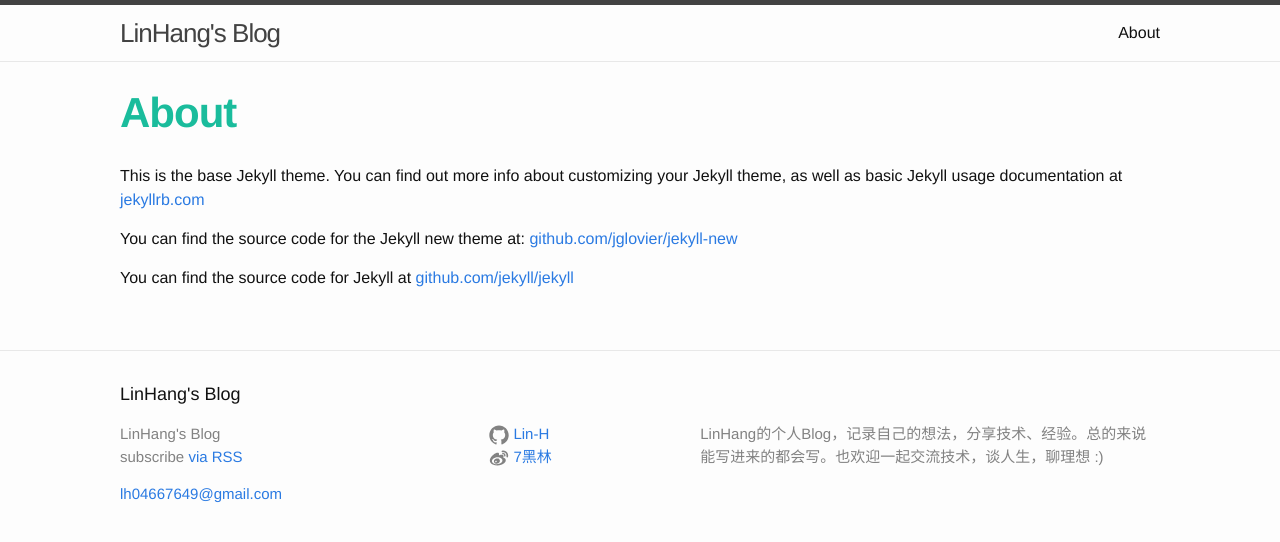
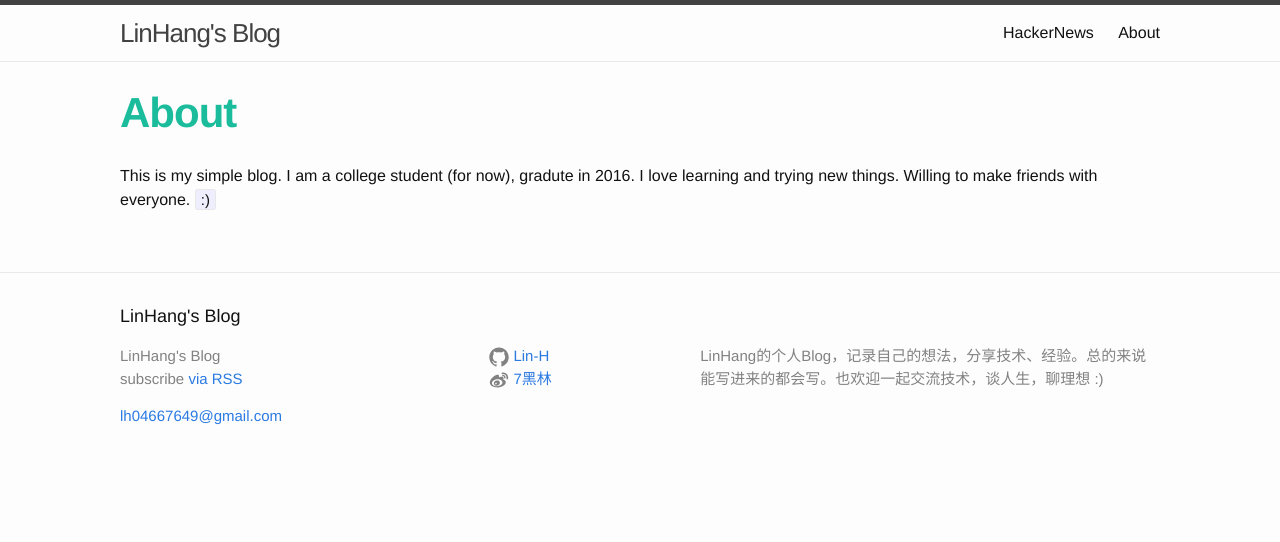
Before and after one commit to Lin-H/Lin-H.github.io, a Jekyll site: the page built from about.md, in a window 1280 px wide. Shown: the top 542 px of the page. Built offline with Jekyll 4.4.1, drawn with Linux system fonts in a browser that asks for light colours; some web fonts are replaced.

Commit message:
add HackerNews project to my blog

```diff
--- /dev/null
+++ b/_data/myProject.yml
@@ -0,0 +1,2 @@
+- name: HackerNews
+  url: http://lin-h.com/HackerNews/
--- a/_includes/header.html
+++ b/_includes/header.html
@@ -14,6 +14,11 @@
       </a>
 
       <div class="trigger">
+        {% for project in site.data.myProject %}
+          {% if project.name %}
+          <a class="page-link" href="{{ project.url }}">{{ project.name }}</a>
+          {% endif %}
+        {% endfor %}
         {% for page in site.pages %}
           {% if page.title %}
           <a class="page-link" href="{{ page.url | prepend: site.baseurl }}">{{ page.title }}</a>
--- a/about.md
+++ b/about.md
@@ -4,8 +4,4 @@ title: About
 permalink: /about/
 ---
 
-This is the base Jekyll theme. You can find out more info about customizing your Jekyll theme, as well as basic Jekyll usage documentation at [jekyllrb.com](http://jekyllrb.com/)
-
-You can find the source code for the Jekyll new theme at: [github.com/jglovier/jekyll-new](https://github.com/jglovier/jekyll-new)
-
-You can find the source code for Jekyll at [github.com/jekyll/jekyll](https://github.com/jekyll/jekyll)
+This is my simple blog. I am a college student (for now), gradute in 2016. I love learning and trying new things. Willing to make friends with everyone. `:)`
```
